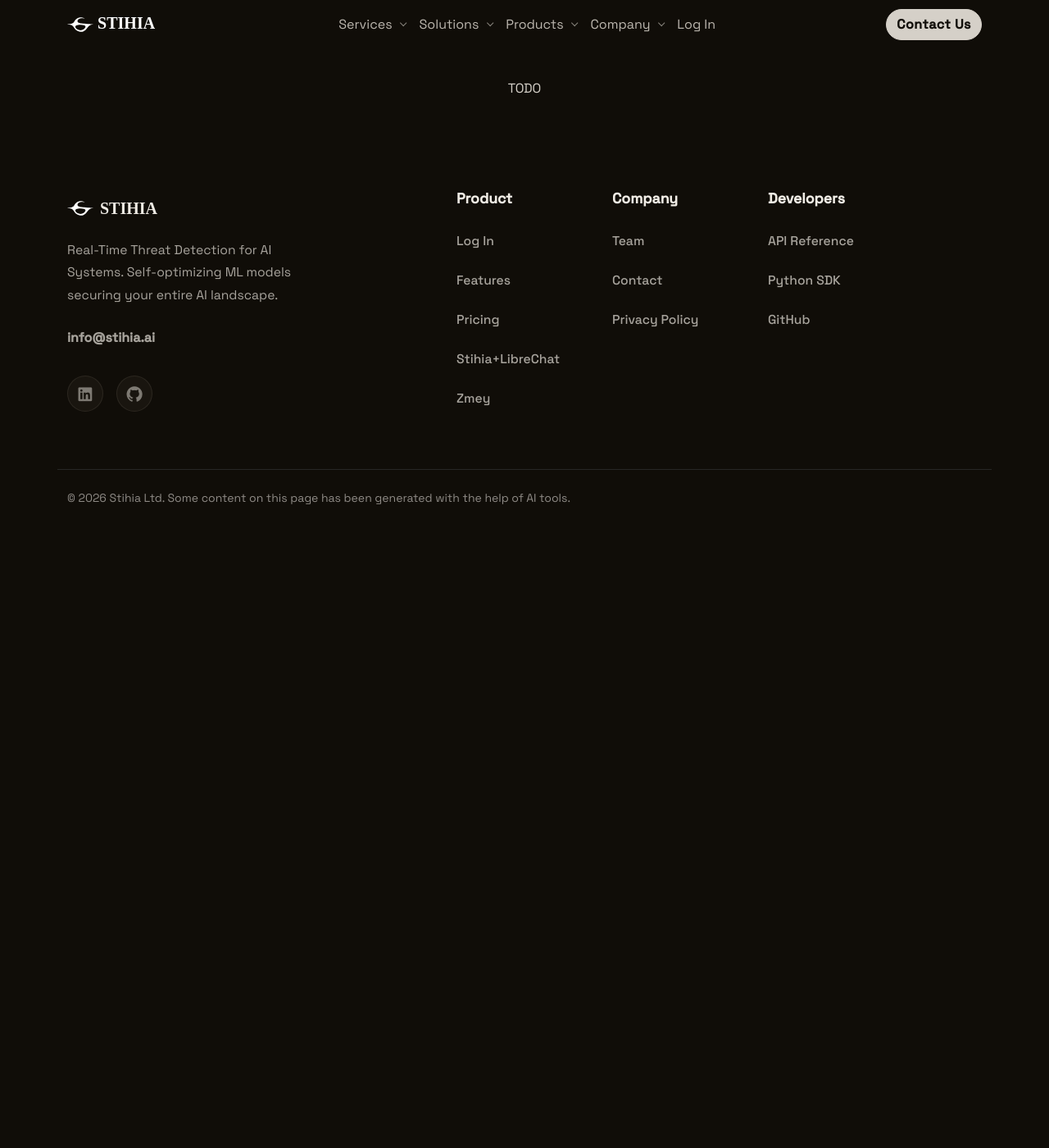
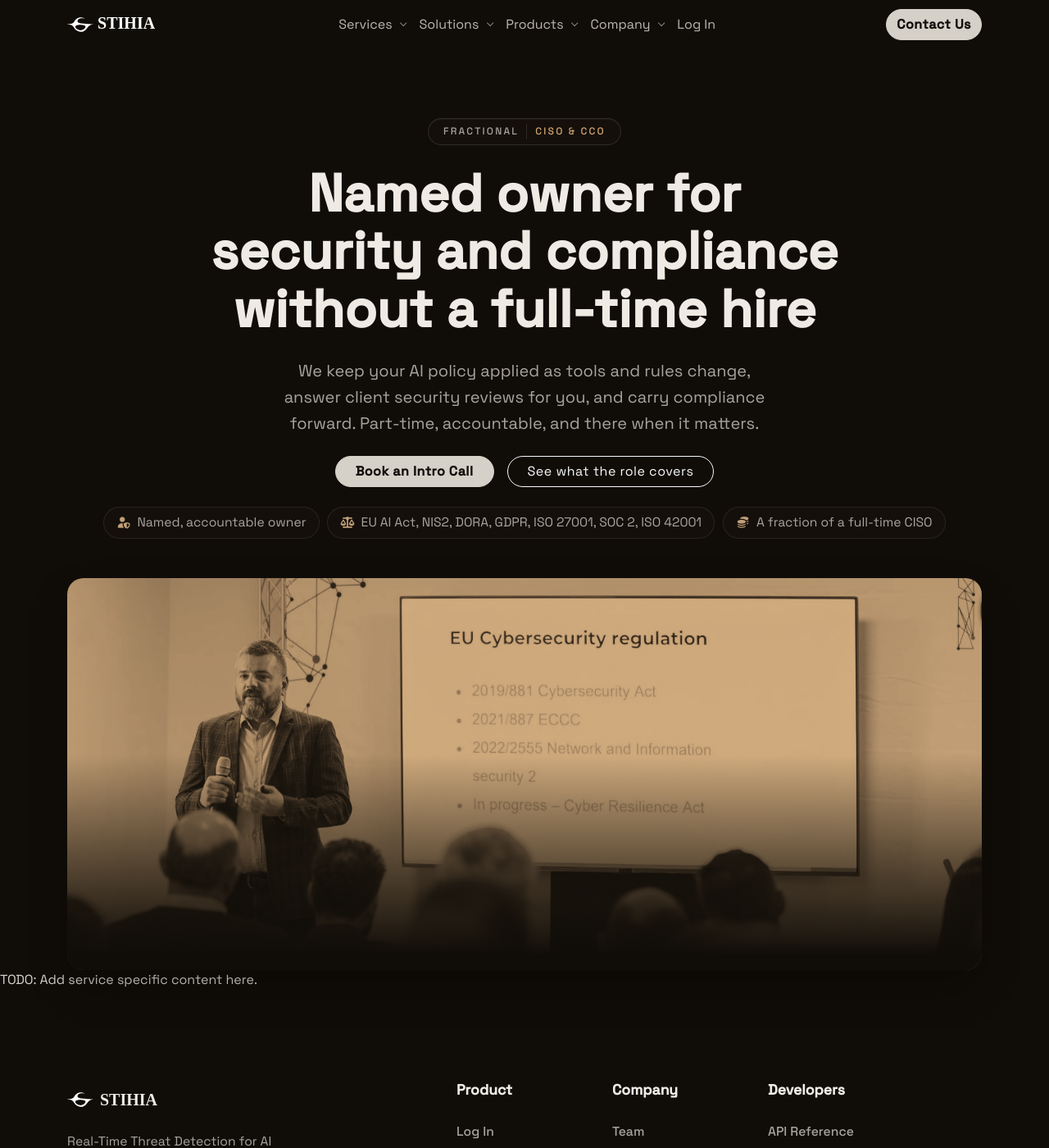
Before and after one commit to stihia-ai/stihia-ai.github.io, a Jekyll site: the page built from services/fractional-ciso-cco.html, in a window 1280 px wide and 1400 px high. Shown: the whole window at 82% size. Built offline with Jekyll 4.4.1, drawn with Linux system fonts in a browser that asks for light colours; nearby versions of some CDN libraries; some web fonts are replaced.

Commit message:
feat(services): add fractional CISO and CCO service page

```diff
--- a/services/ai-policy.html
+++ b/services/ai-policy.html
@@ -12,8 +12,7 @@ keywords: >-
 canonical: https://stihia.ai/services/ai-policy
 json_ld: full
 canonical_redirect: true
-# TODO: add a policy-specific social share image once artwork is produced.
-# og_image: /assets/img/policy/stihia-ai-policy-1200x630.png
+og_image: /assets/img/ai-policy/ai-policy-hero.webp
 ---
 <main>
   <!-- ===================================================================
--- a/services/fractional-ciso-cco.html
+++ b/services/fractional-ciso-cco.html
@@ -2,15 +2,79 @@
 layout: default
 title: Fractional Security & Compliance Officer | Stihia | AI Security Partner for Your Business
 description: >-
-  TODO
+  A fractional security and compliance officer for software companies. A combined vCISO and vCCO role focused
+  on AI: a named owner who keeps your AI policy applied, answers client security reviews, and carries EU AI Act,
+  NIS2, DORA and ISO compliance forward — without a full-time hire.
 keywords: >-
-  TODO
-canonical: https://stihia.ai/services/fractional-ciso
+  Fractional CISO, vCISO, vCCO, Fractional Compliance Officer, Fractional Security Officer, AI Compliance, EU AI Act
+  Compliance, NIS2, DORA, GDPR, ISO 27001, ISO 42001, SOC 2, Security Questionnaire, Client Security Review, AI
+  Governance, Virtual CISO Bulgaria, Fractional CISO CEE
+canonical: https://stihia.ai/services/fractional-ciso-cco
 json_ld: full
 canonical_redirect: true
+og_image: /assets/img/fractional-ciso-cco/fractional-ciso-hero.webp
 ---
 <main>
-    <header class="container pt-5 mt-5 text-center">
-        TODO
-    </header>
+  <!-- ===================================================================
+       Hero
+       =================================================================== -->
+  <header class="container pt-5 mt-5 text-center">
+    <div class="row mt-5 mb-3">
+      <div class="col-sm hero-content">
+        <p class="hero-eyebrow">
+          FRACTIONAL
+          <span class="hero-eyebrow-accent">CISO & CCO</span>
+        </p>
+        <h1 class="hero-title">
+          Named owner for<br />security and compliance<br />without a full-time hire
+        </h1>
+        <p class="hero-subtitle">
+          We keep your AI policy applied as tools and rules change, answer
+          client security reviews for you, and carry compliance forward.
+          Part-time, accountable, and there when it matters.
+        </p>
+      </div>
+    </div>
+    <div class="row mt-4 mb-4">
+      <div class="col-sm d-flex justify-content-center gap-3 flex-wrap">
+        <a class="btn btn-primary rounded-pill px-4" href="https://tally.so/r/ODK1XR" target="_blank"
+          rel="noopener noreferrer">
+          Book an Intro Call
+        </a>
+        <a class="btn btn-outline-light rounded-pill px-4" href="#role">
+          See what the role covers
+        </a>
+      </div>
+    </div>
+    <div class="row mb-5">
+      <div class="col-sm">
+        <ul class="hero-facts">
+          <li>
+            <i class="fa fa-user-shield" aria-hidden="true"></i>
+            Named, accountable owner
+          </li>
+          <li>
+            <i class="fa fa-scale-balanced" aria-hidden="true"></i>
+            EU AI Act, NIS2, DORA, GDPR, ISO 27001, SOC 2, ISO 42001
+          </li>
+          <li>
+            <i class="fa fa-coins" aria-hidden="true"></i>
+            A fraction of a full-time CISO
+          </li>
+        </ul>
+      </div>
+    </div>
+    <div class="row mt-5">
+      <div class="col-sm">
+        <div class="hero-image-frame">
+          <img src="/assets/img/fractional-ciso-cco/fractional-ciso-hero.webp"
+            alt="Stihia AI fractional security and compliance officer" class="img-fluid img-monochrome" width="1915"
+            height="821" />
+        </div>
+      </div>
+    </div>
+  </header>
+
+  TODO: Add service specific content here.
+
 </main>
--- a/services/workshop.html
+++ b/services/workshop.html
@@ -12,8 +12,7 @@ keywords: >-
 canonical: https://stihia.ai/services/workshop
 json_ld: full
 canonical_redirect: true
-# TODO: add a workshop-specific social share image once photos are selected.
-# og_image: /assets/img/workshop/stihia-workshop-1200x630.png
+og_image: /assets/img/workshop/workshop-hero.webp
 ---
 <main>
   <!-- ===================================================================
```
Also changed, not shown: assets/img/fractional-ciso-cco/fractional-ciso-hero.webp (added).
